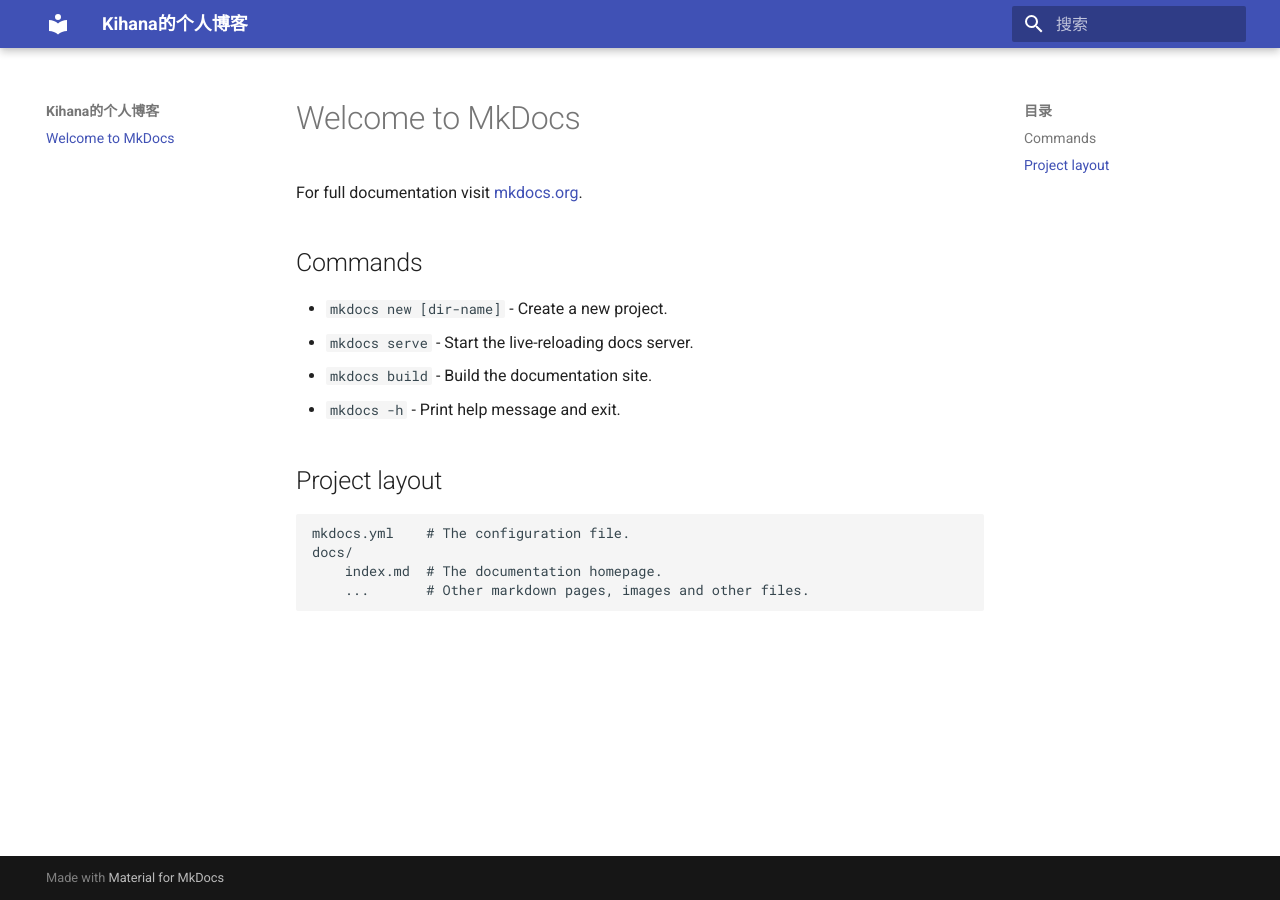
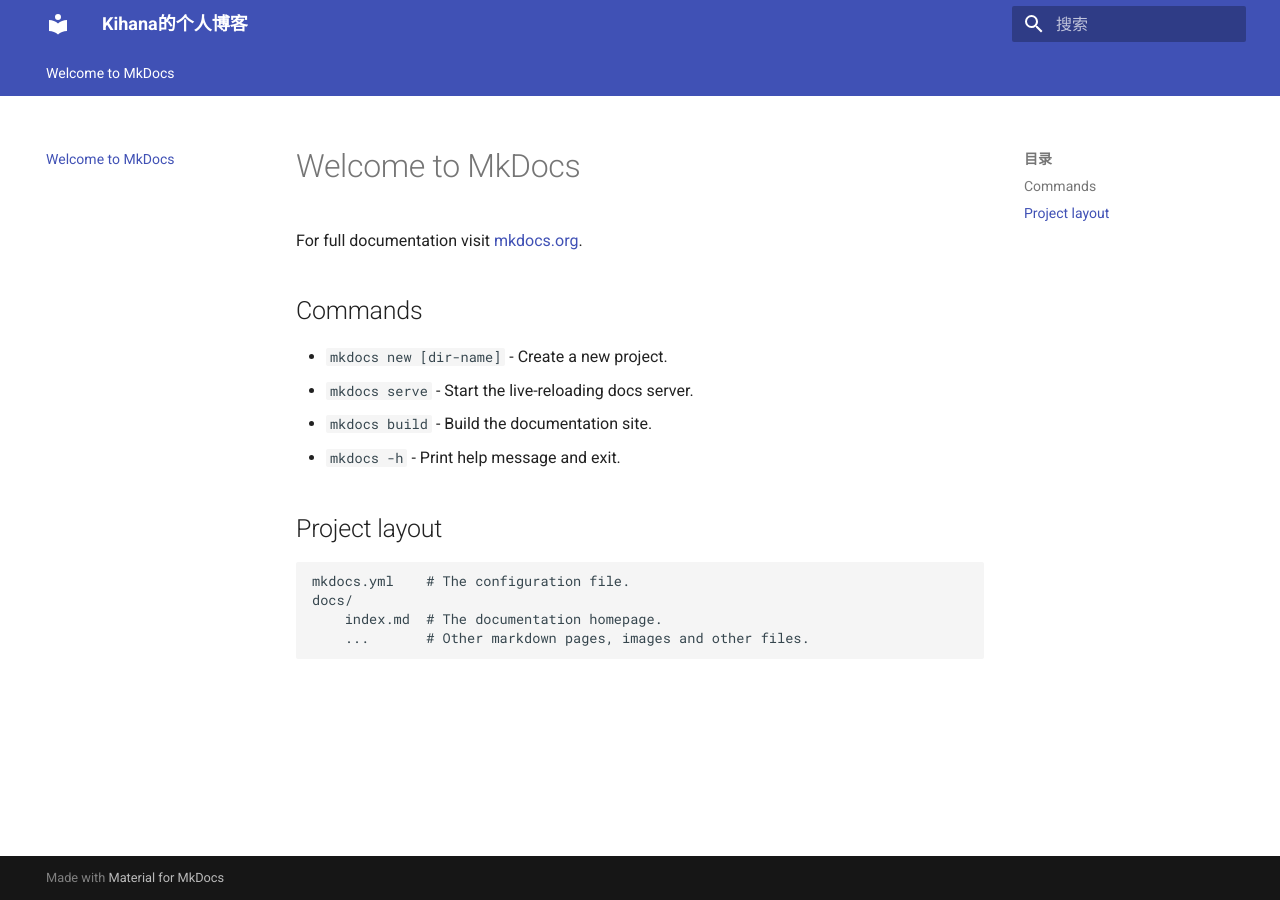
Before and after one commit to kihana2077/KihanaPage, an MkDocs documentation site: the page built from docs/index.md, in a window 1280 px wide. Built offline with MkDocs 1.6.1 and Material for MkDocs 9.7.7, drawn with Linux system fonts in a browser that asks for light colours.

Commit message:
Update mkdocs.yml

```diff
--- a/mkdocs.yml
+++ b/mkdocs.yml
@@ -4,7 +4,8 @@
 theme:
   name: material
   language: zh
-
-
+  features:
+    - navigation.tabs
+    - search.highlight
 icon:
   logo: material/github
```
